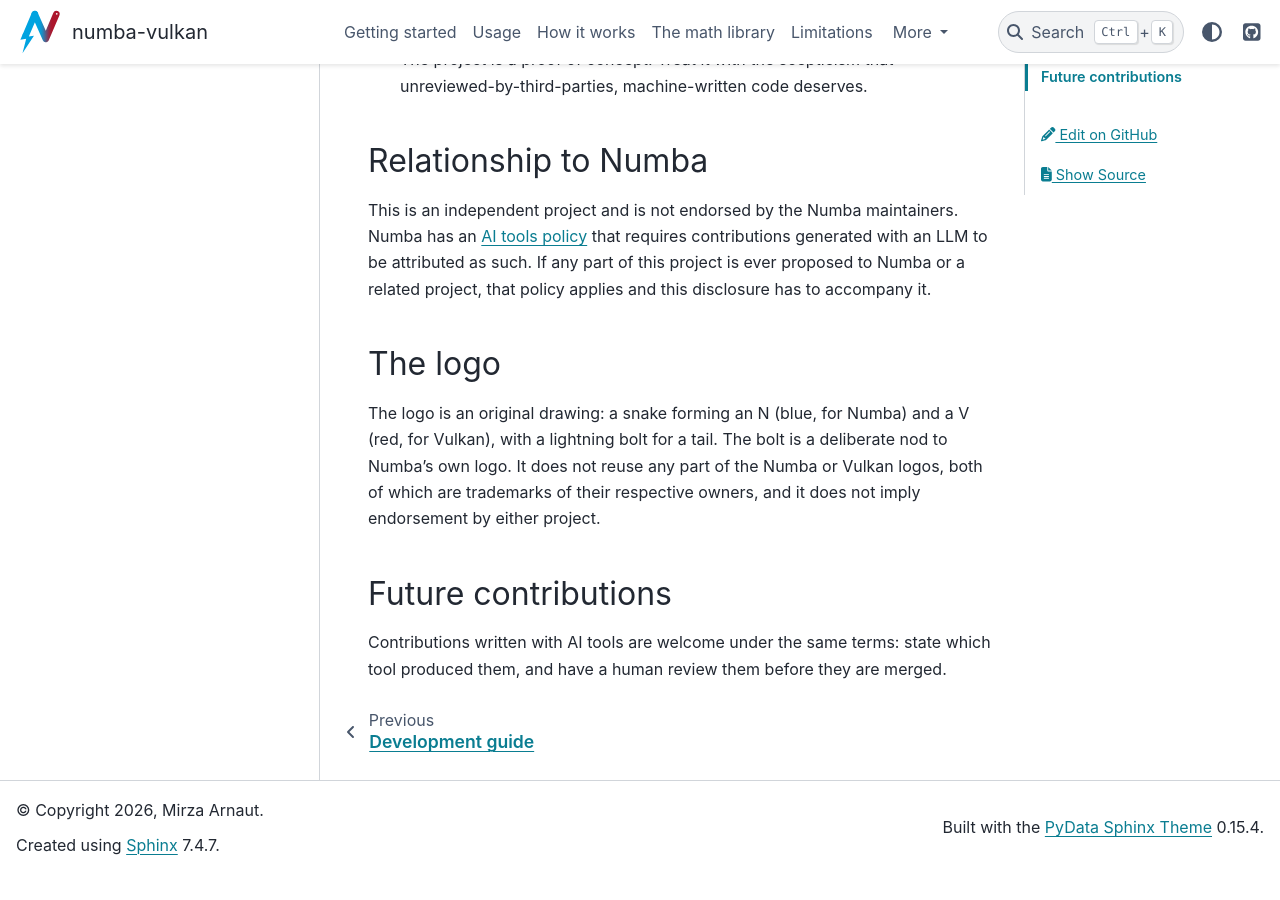
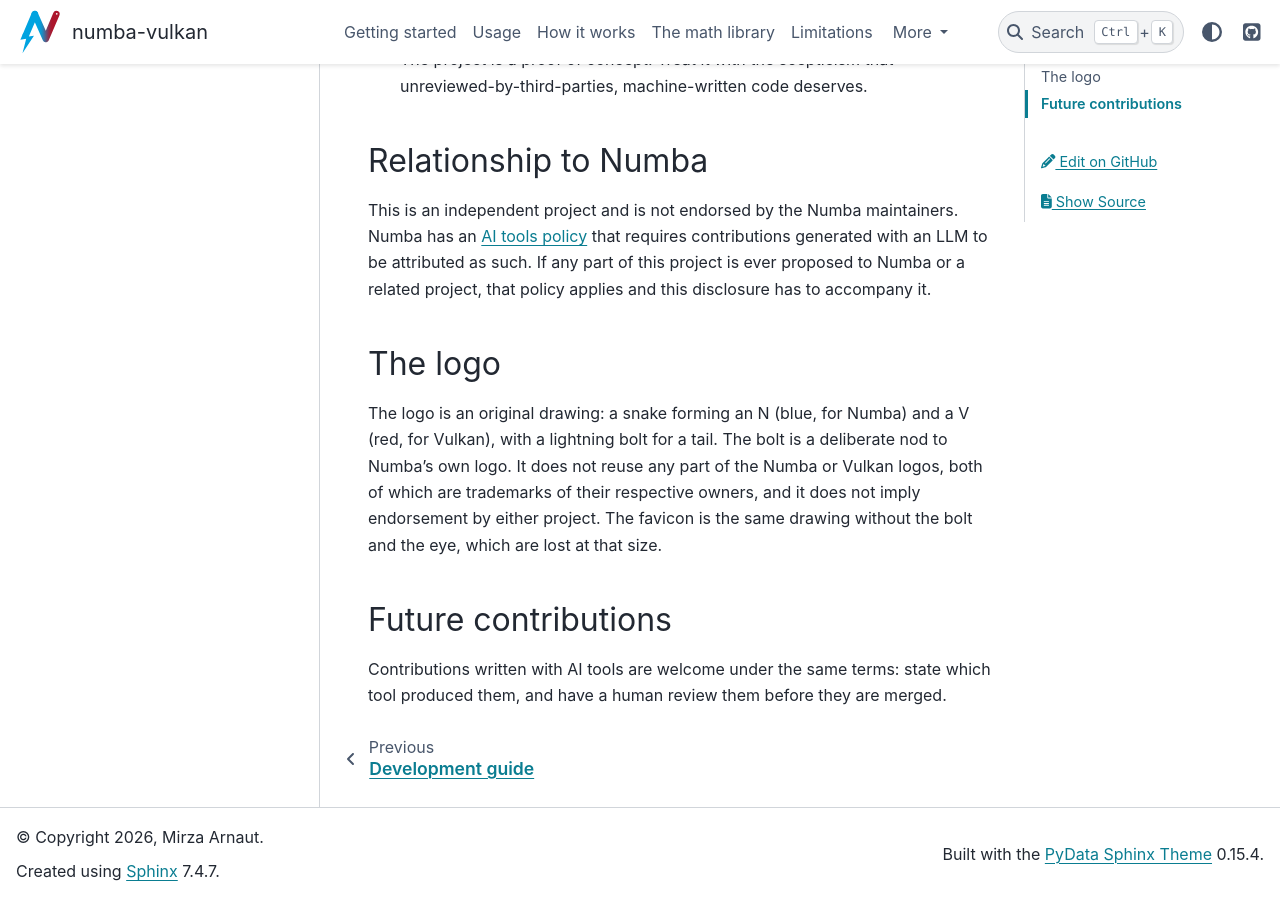
Before and after one commit to arunoruto/numba-vulkan, a Sphinx documentation site: the page built from docs/source/authorship.md, in a window 1280 px wide and 900 px high, scrolled down 922 px. Built offline with Sphinx 7.4.7 and the PyData theme 0.15.4, drawn with Linux system fonts in a browser that asks for light colours; before the commit the page ends 1796 px from its top, so only the background shows below that.

Commit message:
docs: a simpler favicon
The favicon is the logo without the bolt and the eye, which are lost at
16 to 32 px; the logo itself stays as it is.

Written by an AI (Claude) under human direction.

Co-Authored-By: Claude Opus 5.5 <noreply@anthropic.com>

```diff
--- a/docs/source/authorship.md
+++ b/docs/source/authorship.md
@@ -40,7 +40,8 @@ The logo is an original drawing: a snake forming an N (blue, for Numba) and
 a V (red, for Vulkan), with a lightning bolt for a tail. The bolt is a
 deliberate nod to Numba's own logo. It does not reuse any part of the Numba
 or Vulkan logos, both of which are trademarks of their respective owners,
-and it does not imply endorsement by either project.
+and it does not imply endorsement by either project. The favicon is the same
+drawing without the bolt and the eye, which are lost at that size.
 
 ## Future contributions
 
--- a/docs/source/conf.py
+++ b/docs/source/conf.py
@@ -85,7 +85,7 @@ napoleon_use_ivar = True
 html_theme = "pydata_sphinx_theme"
 html_static_path = ["_static"]
 html_logo = "_static/logo.svg"
-html_favicon = "_static/logo.svg"
+html_favicon = "_static/favicon.svg"
 html_css_files = []
 html_context = dict(
     github_user="arunoruto",
```
Also changed, not shown: docs/source/_static/favicon.svg (added).
